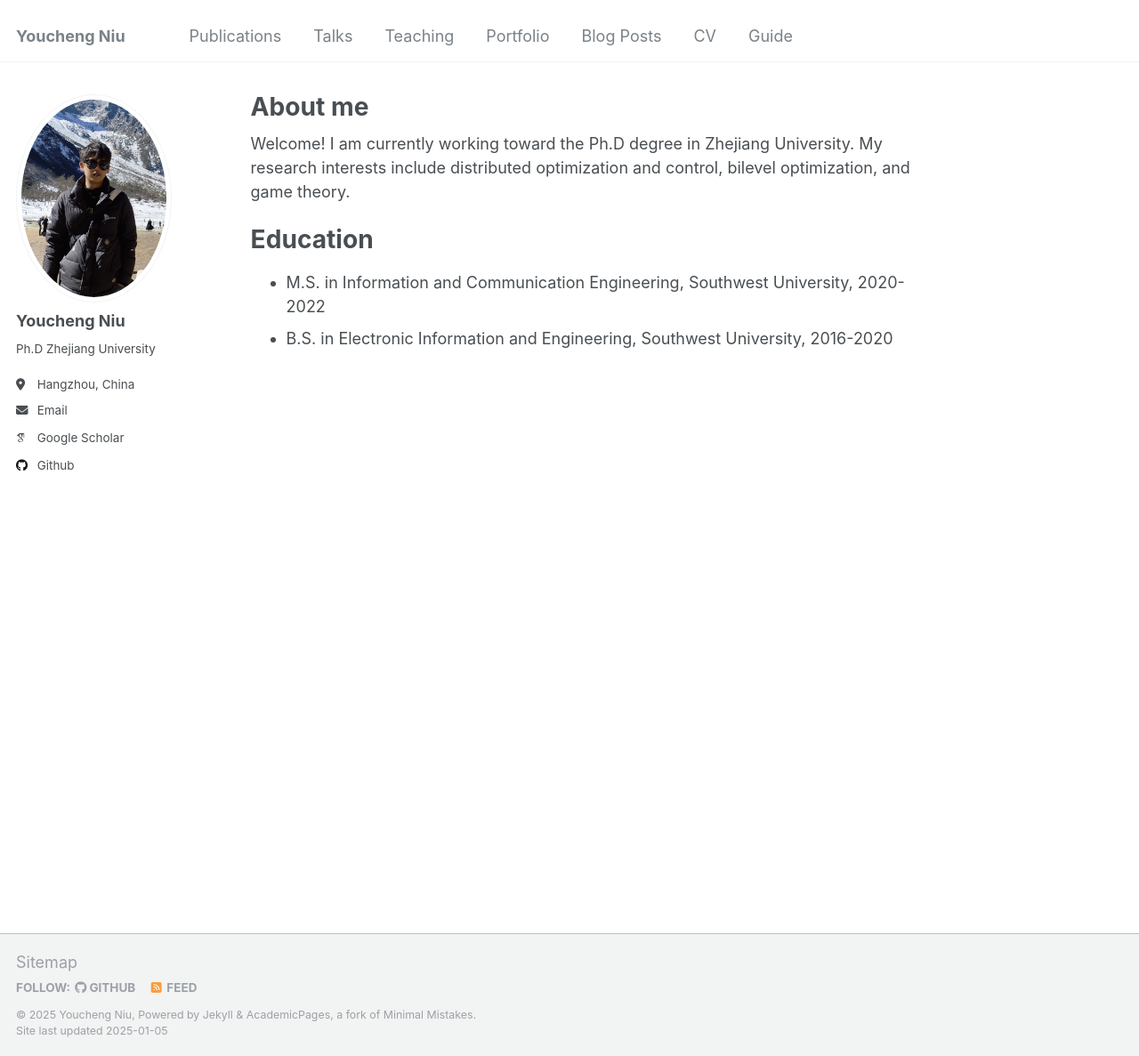
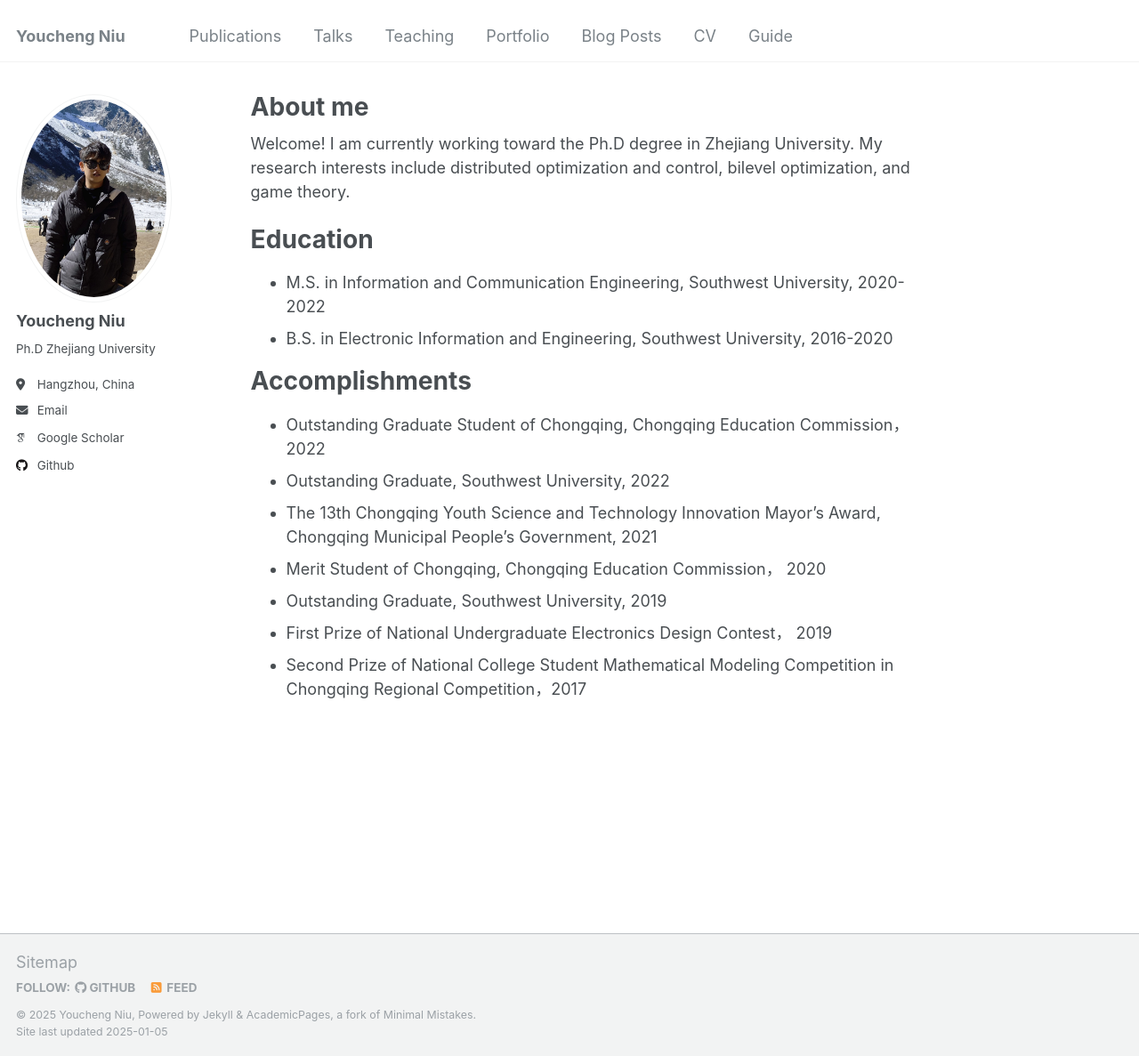
Before and after one commit to ycniu666/ycniu666.github.io, a Jekyll site: the page built from _pages/about.md, in a window 1280 px wide and 1187 px high. Shown: the whole window at 89% size. Built offline with Jekyll 4.4.1, drawn with Linux system fonts in a browser that asks for light colours; some web fonts are replaced.

Commit message:
Update about.md

```diff
--- a/_pages/about.md
+++ b/_pages/about.md
@@ -15,3 +15,14 @@ Education
 
 * M.S. in Information and Communication Engineering, Southwest University, 2020-2022
 * B.S. in Electronic Information and Engineering, Southwest University, 2016-2020
+
+
+Accomplishments
+======
+*  Outstanding Graduate Student of Chongqing, Chongqing Education Commission， 2022
+*  Outstanding Graduate, Southwest University, 2022
+*  The 13th Chongqing Youth Science and Technology Innovation Mayor's Award, Chongqing Municipal People's Government, 2021
+*  Merit Student of Chongqing, Chongqing Education Commission， 2020
+*  Outstanding Graduate, Southwest University, 2019
+*  First Prize of National Undergraduate Electronics Design Contest， 2019
+*  Second Prize of National College Student Mathematical Modeling Competition in Chongqing Regional Competition，2017
```
